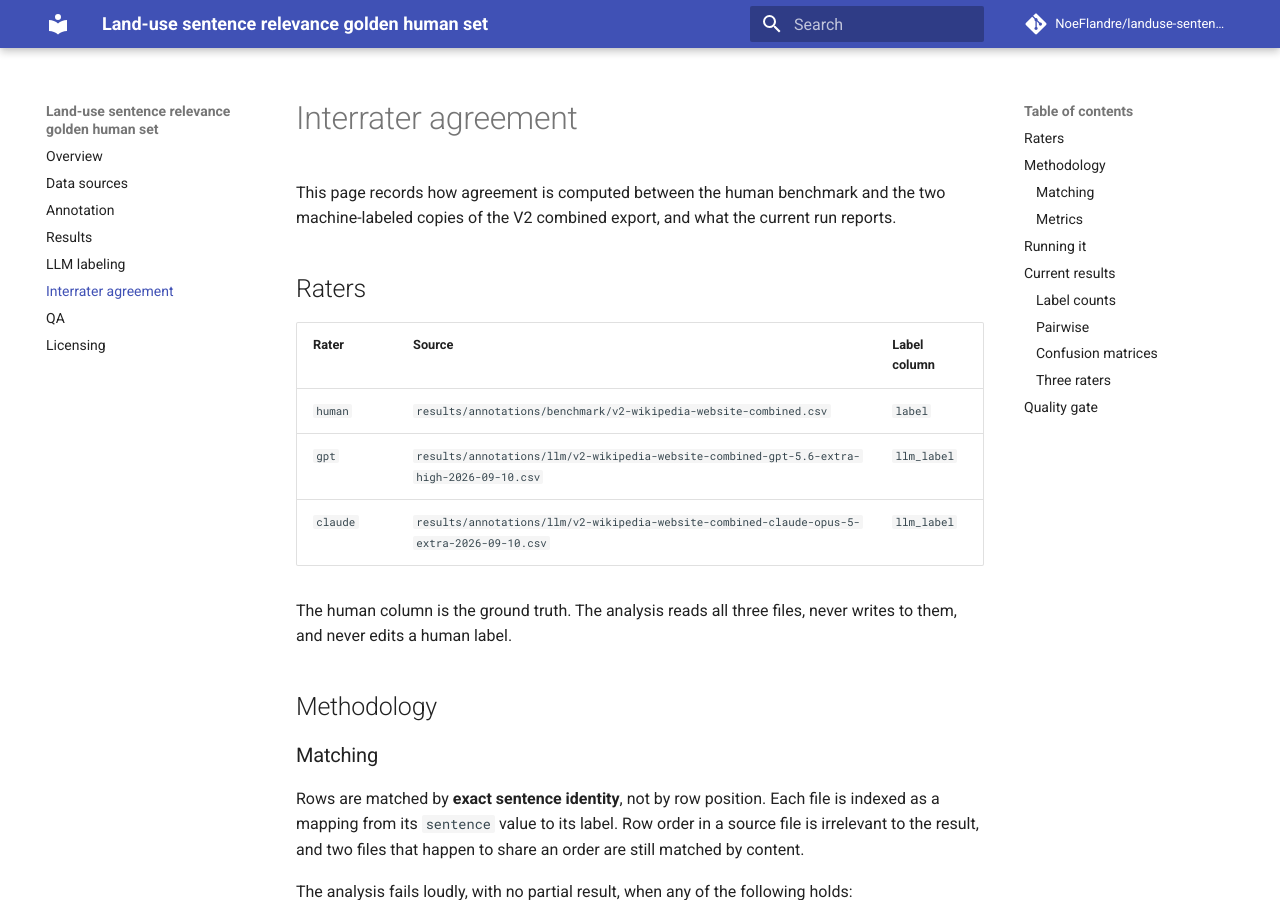
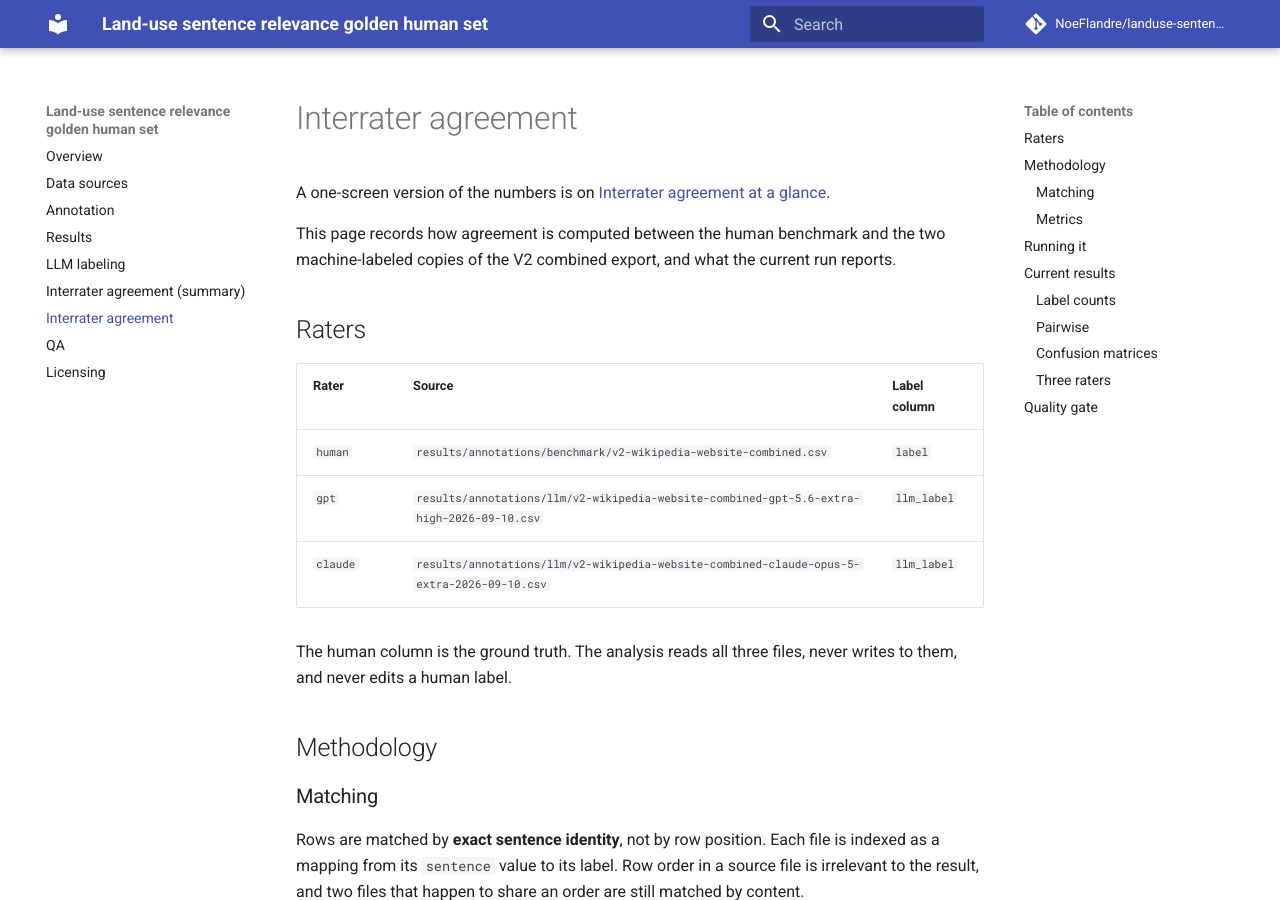
Before and after one commit to NoeFlandre/landuse-sentence-relevance-golden-human-set, an MkDocs documentation site: the page built from docs/interrater-agreement.md, in a window 1280 px wide and 900 px high. Built offline with MkDocs 1.6.1 and Material for MkDocs 9.7.7, drawn with Linux system fonts in a browser that asks for light colours; comment, search, counter and statistics services are not loaded.

Commit message:
docs: add an at-a-glance interrater agreement summary
Condense the agreement numbers into a single-screen page for readers who
only need the headline figures, linked from the full methodology page.

Co-Authored-By: Claude Opus 5 <noreply@anthropic.com>

```diff
--- a/docs/interrater-agreement.md
+++ b/docs/interrater-agreement.md
@@ -1,4 +1,6 @@
 # Interrater agreement
+
+A one-screen version of the numbers is on [Interrater agreement at a glance](interrater-agreement-summary.md).
 
 This page records how agreement is computed between the human benchmark and the two machine-labeled copies of the V2 combined export, and what the current run reports.
 
--- a/mkdocs.yml
+++ b/mkdocs.yml
@@ -23,6 +23,7 @@ nav:
   - Annotation: annotation.md
   - Results: results.md
   - LLM labeling: llm-labeling.md
+  - Interrater agreement (summary): interrater-agreement-summary.md
   - Interrater agreement: interrater-agreement.md
   - QA: qa.md
   - Licensing: licensing.md
```
Also changed, not shown: docs/interrater-agreement-summary.md (added, +23 -0 lines).
